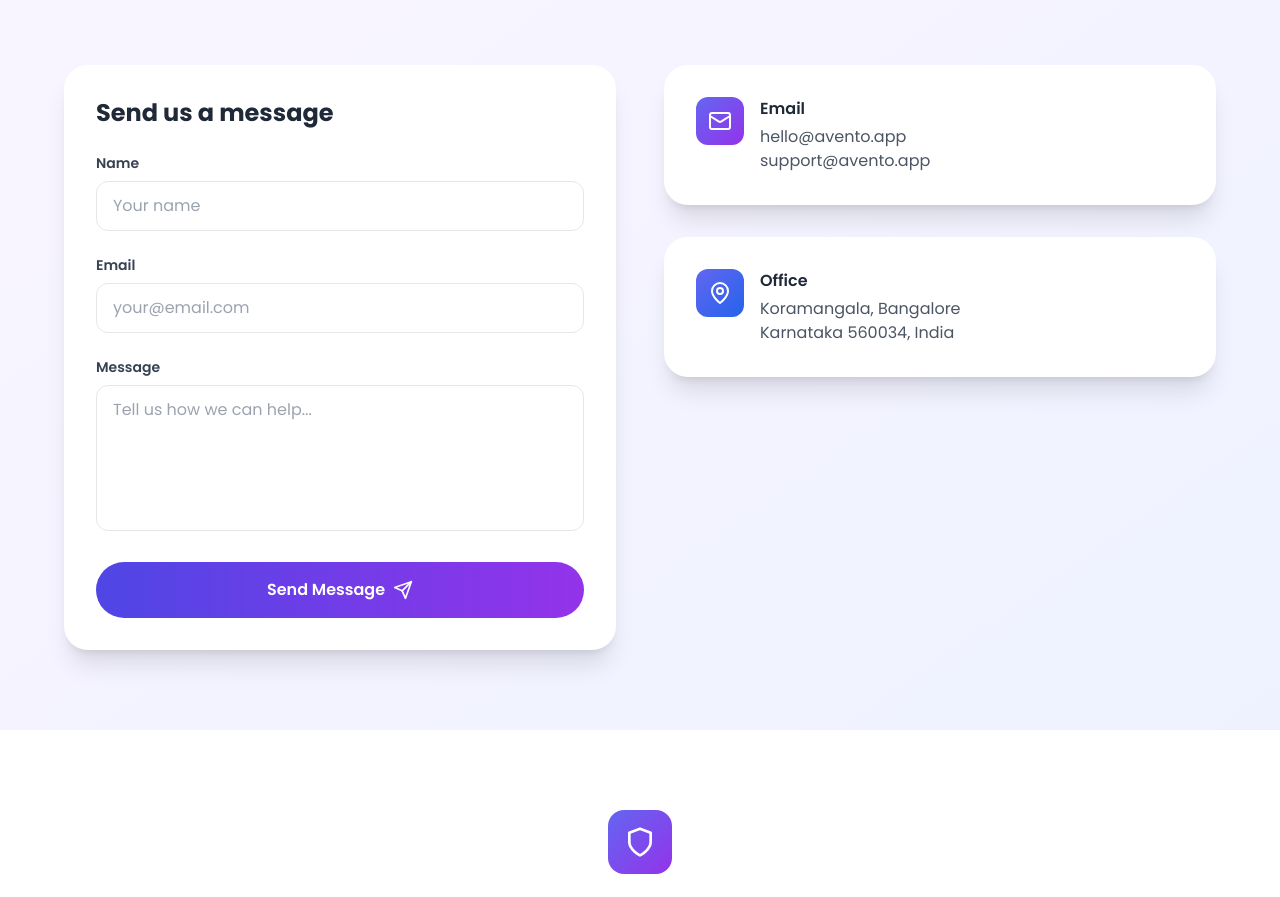
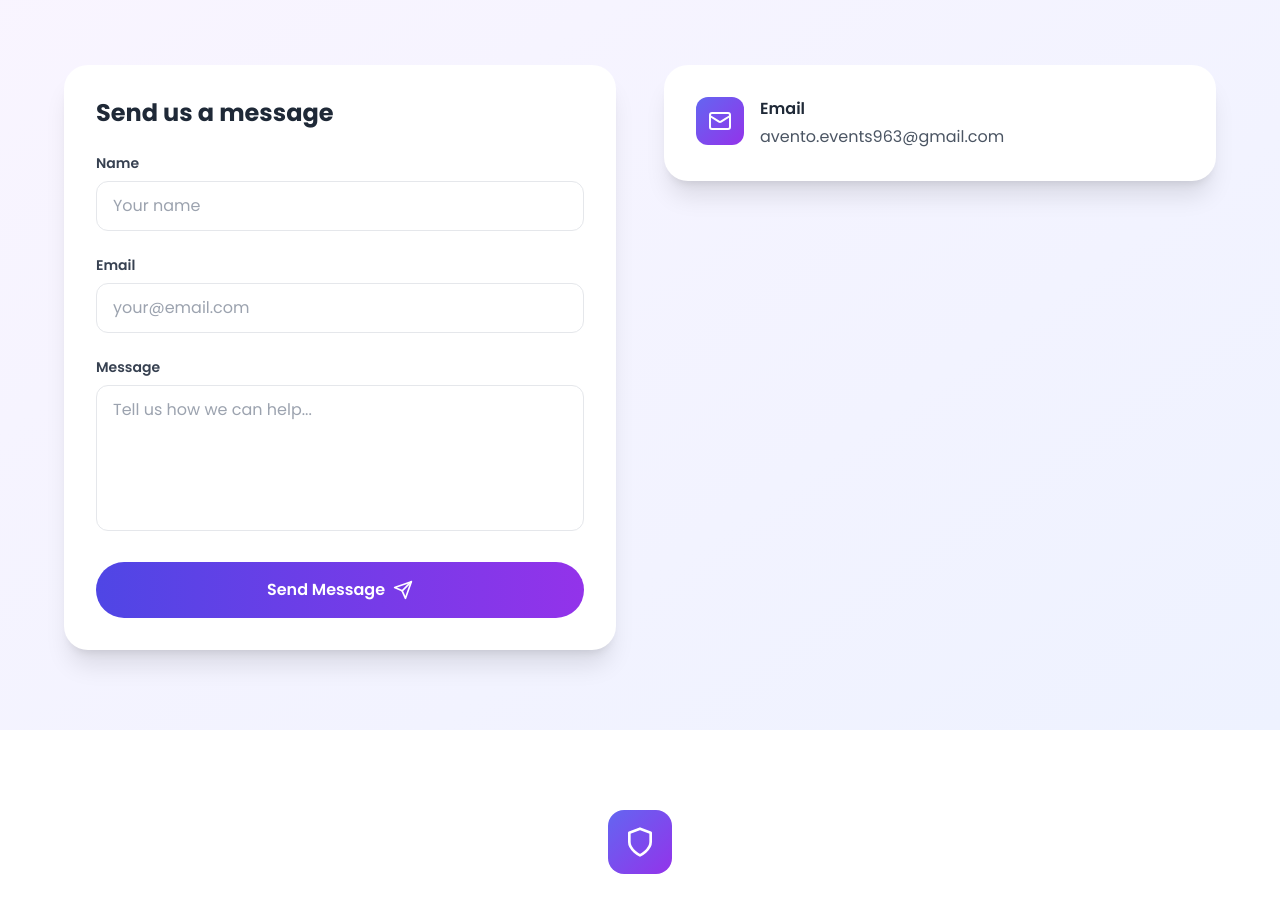
Before and after one commit to aventoapp/Avento-Website, a React (Vite) app: page / in a window 1280 px wide. Shown: the part 4710-5607 px from the top of the page. Built offline with nearby package versions, Linux system fonts and the light colour scheme; the HTML template or start-up script is replaced by a standard one.

Commit message:
modified email and removed office

```diff
--- a/AventoWebsite.tsx
+++ b/AventoWebsite.tsx
@@ -560,23 +560,7 @@ export default function AventoWebsite({ onBack }: AventoWebsiteProps) {
                   </div>
                   <div>
                     <h4 className="font-semibold text-gray-800 mb-1">Email</h4>
-                    <p className="text-gray-600">hello@avento.app</p>
-                    <p className="text-gray-600">support@avento.app</p>
-                  </div>
-                </div>
-              </div>
-
-              <div className="bg-white rounded-3xl p-8 shadow-xl">
-                <div className="flex items-start gap-4">
-                  <div className="w-12 h-12 rounded-xl bg-gradient-to-br from-indigo-500 to-blue-600 flex items-center justify-center flex-shrink-0">
-                    <MapPin className="w-6 h-6 text-white" />
-                  </div>
-                  <div>
-                    <h4 className="font-semibold text-gray-800 mb-1">Office</h4>
-                    <p className="text-gray-600">
-                      Koramangala, Bangalore<br />
-                      Karnataka 560034, India
-                    </p>
+                    <p className="text-gray-600">avento.events963@gmail.com</p>
                   </div>
                 </div>
               </div>
```
Also changed, not shown: 5 other files (tests, documents, lock files or other folders).
